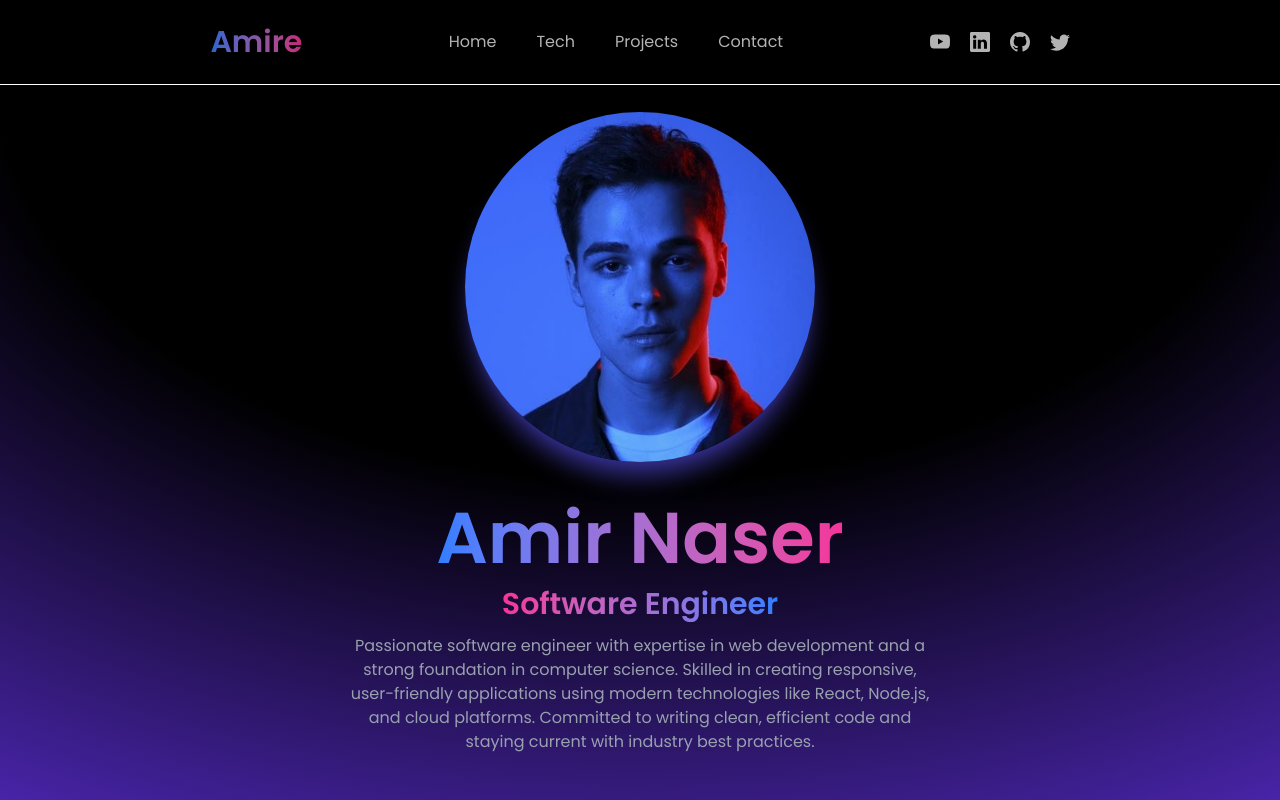
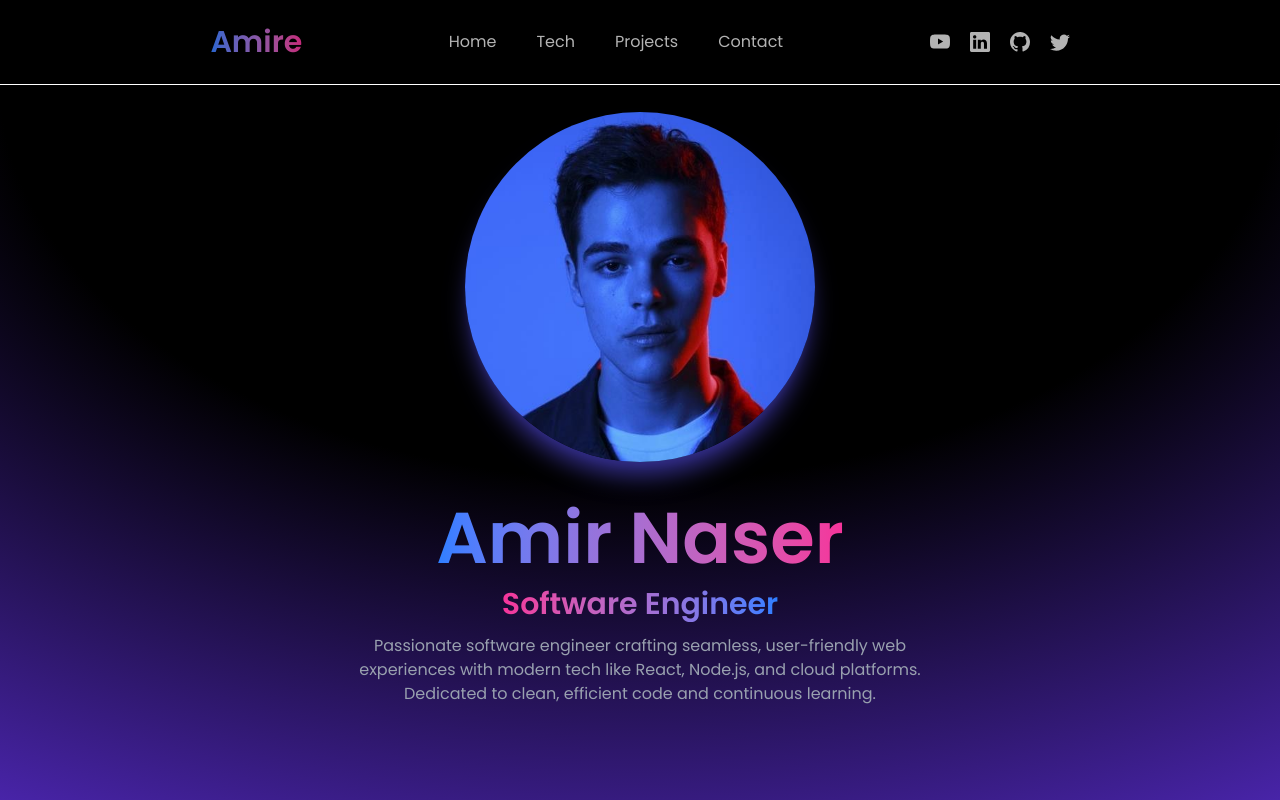
Before and after one commit to amire49/portfolio, a React (Vite) app: page / in a window 1280 px wide. Shown: the top 800 px of the page. Built offline with nearby package versions, Linux system fonts and the light colour scheme.

Commit message:
refine hero section intro

```diff
--- a/src/components/Hero.jsx
+++ b/src/components/Hero.jsx
@@ -32,9 +32,7 @@ const Hero = () => {
             Software Engineer
           </h2>
           <p className="md:text-base text-pretty text-sm text-gray-400">
-            Passionate software engineer with expertise in web development and a strong foundation in computer science.
-            Skilled in creating responsive, user-friendly applications using modern technologies like React, Node.js,
-            and cloud platforms. Committed to writing clean, efficient code and staying current with industry best practices.
+          Passionate software engineer crafting seamless, user-friendly web experiences with modern tech like React, Node.js, and cloud platforms. Dedicated to clean, efficient code and continuous learning.
 
           </p>
         </motion.div>
```
